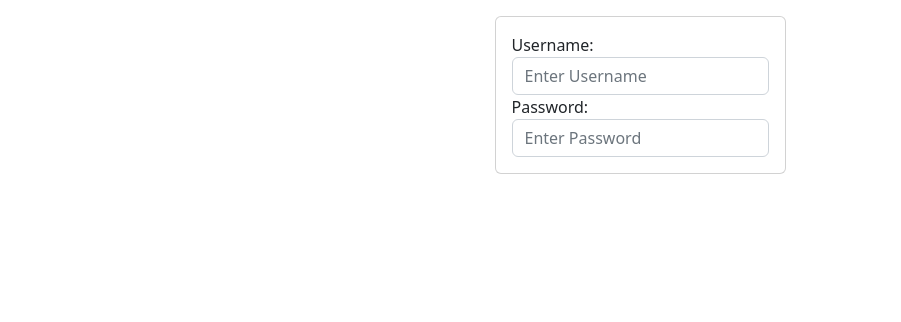
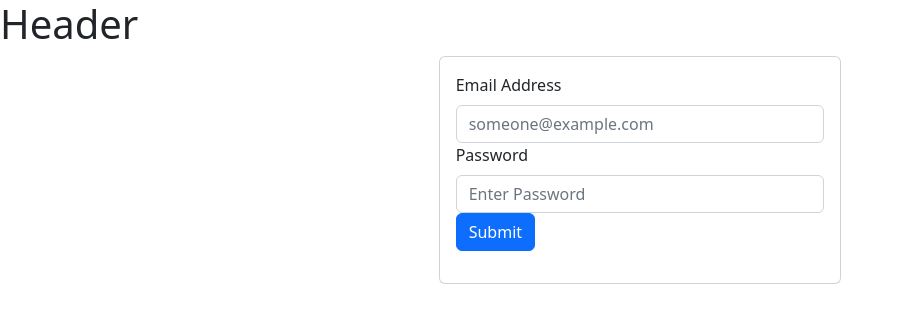
Before and after one commit to cshangout/CS-Hangout-Website, a React (Create React App) app in the folder client/: page / in a window 1280 px wide. Shown: the top 322 px of the page, without its empty margins (0-901 px from the left). Built offline with nearby package versions, Linux system fonts and the light colour scheme.

Commit message:
Rework Login component as React-Bootstrap

```diff
--- a/client/src/Authentication/AuthLandingPage.js
+++ b/client/src/Authentication/AuthLandingPage.js
@@ -1,7 +1,7 @@
-
+import Login from '../Login/Login';
 
 export default function AuthLandingPage() {
     return (
-        <h1>Test</h1>
+        <Login />
     )
 }
--- a/client/src/Login/Login.js
+++ b/client/src/Login/Login.js
@@ -1,34 +1,41 @@
 import React from 'react';
 import '../Login/Login.js'
+import Card from 'react-bootstrap/Card';
+import Form from 'react-bootstrap/Form';
+import Container from 'react-bootstrap/Container';
+import Button from 'react-bootstrap/Button';
+import CardGroup from 'react-bootstrap/CardGroup';
+import Row from 'react-bootstrap/Row';
+import Col from 'react-bootstrap/Col';
 
+
+// FIXME: Review formating of extra columns
 export default function Login() {
     return (
-        <div className='container h-100 p-3 d-flex justify-content-center align-items-center'>
-            <div className='card'>
-                <div className='card-body'>
-                    <div className='form-group'>
-                        <label htmlFor='UsernameInput'>Username: </label>
-                        <input
-                            name='username'
-                            className='form-control'
-                            id='UsernameInput'
-                            type='email'
-                            placeholder='Enter Username'
-                            maxLength='40'
-                        />
-                        <label htmlFor='PasswordInput'>Password: </label>
-                        <input
-                            name='password'
-                            className='form-control'
-                            id='PasswordInput'
-                            type='password'
-                            placeholder='Enter Password'
-                            minLength='8'
-                            maxLength='24'
-                        />
-                    </div>
-                </div>
-            </div>
-        </div>
+        <Container fluid>
+            <Row>
+                <Col />
+                <Col>
+                    <CardGroup>
+                        <Card style={{ width: '18rem' }}>
+                            <Card.Body>
+                                <Form>
+                                    <Form.Group className='mb-3' controlId='user'>
+                                        <Form.Label htmlFor='email'>Email Address</Form.Label>
+                                        <Form.Control type='email' placeholder='someone@example.com' maxLength={40} id='email' />
+                                        <Form.Label htmlFor='password'>Password</Form.Label>
+                                        <Form.Control type='password' placeholder='Enter Password' minLength={8} maxLength={24} id='password' />
+                                        <Button variant="primary" type="submit">
+                                            Submit
+                                        </Button>
+                                    </Form.Group>
+                                </Form>
+                            </Card.Body>
+                        </Card>
+                    </CardGroup>
+                </Col>
+                <Col />
+            </Row>
+        </Container>
     )
 }
--- a/client/src/index.js
+++ b/client/src/index.js
@@ -3,7 +3,6 @@ import ReactDOM from 'react-dom/client';
 import './index.css';
 import App from './App';
 import reportWebVitals from './reportWebVitals';
-import Login from './Login/Login';
 
 // Bootstrap import
 import 'bootstrap/dist/css/bootstrap.min.css'
@@ -11,7 +10,7 @@ import 'bootstrap/dist/css/bootstrap.min.css'
 const root = ReactDOM.createRoot(document.getElementById('root'));
 root.render(
   <React.StrictMode>
-    <Login />
+    <App />
   </React.StrictMode>
 );
 
```
Also changed, not shown: 1 other file (tests, documents, lock files or other folders).
